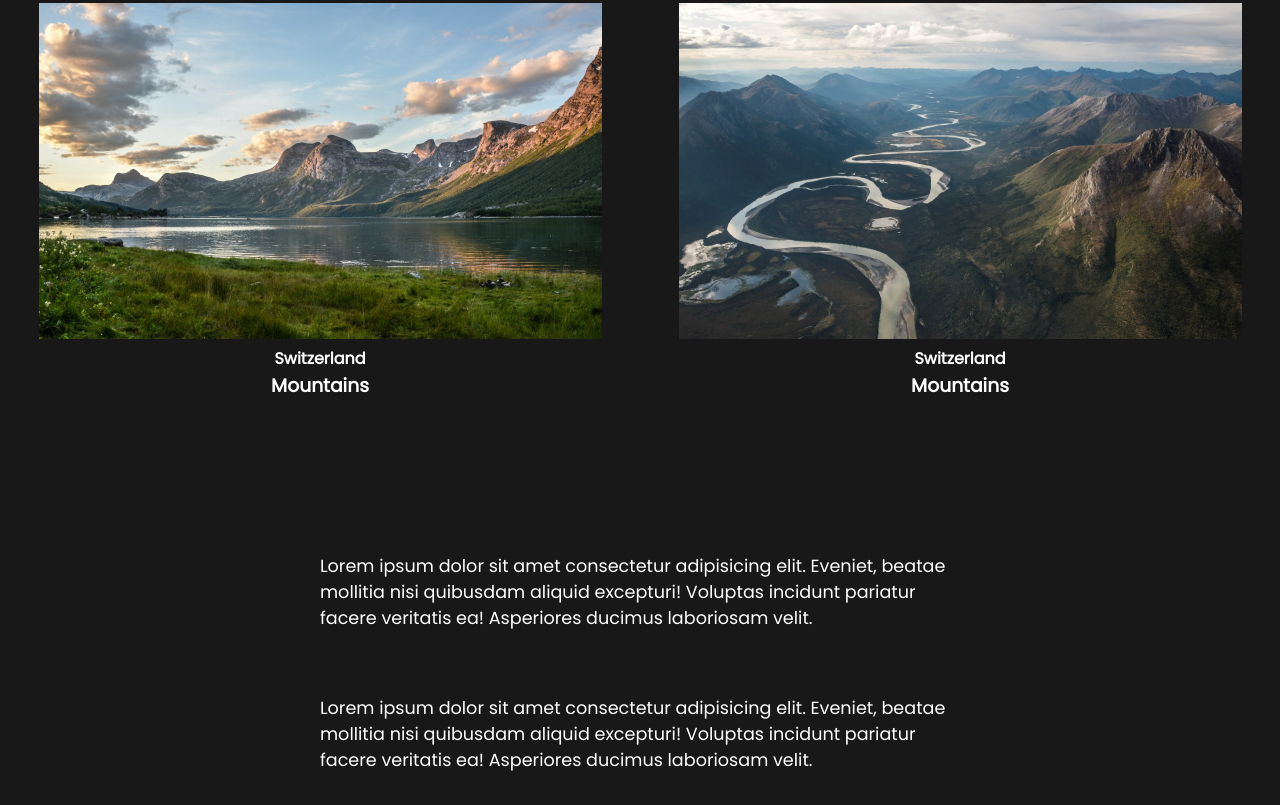
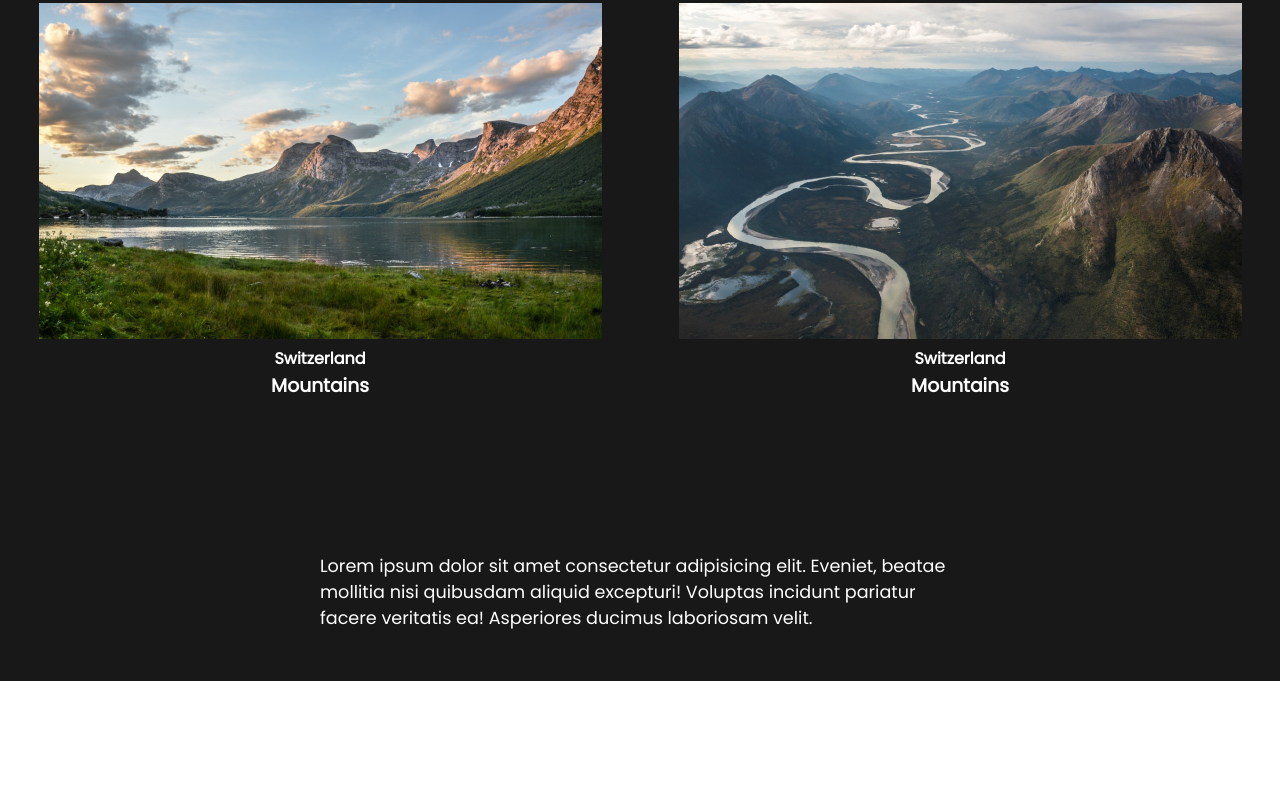
Before and after one commit to kitan23/Parallax-Web, a plain HTML site: page index.html in a window 1280 px wide. Shown: the part 919-1724 px from the top of the page. After the commit the page ends 1600 px from the top, so only its background shows below. Drawn offline with nearby package versions, Linux system fonts and the light colour scheme; a script that the page names is missing.

Commit message:
Update index.html

```diff
--- a/index.html
+++ b/index.html
@@ -35,7 +35,6 @@
                 </div>
             </div>
             <p class="text">Lorem ipsum dolor sit amet consectetur adipisicing elit. Eveniet, beatae mollitia nisi quibusdam aliquid excepturi! Voluptas incidunt pariatur facere veritatis ea! Asperiores ducimus laboriosam velit.</p>
-            <p class="text">Lorem ipsum dolor sit amet consectetur adipisicing elit. Eveniet, beatae mollitia nisi quibusdam aliquid excepturi! Voluptas incidunt pariatur facere veritatis ea! Asperiores ducimus laboriosam velit.</p>
         </div>
     </section>
     <script
```
